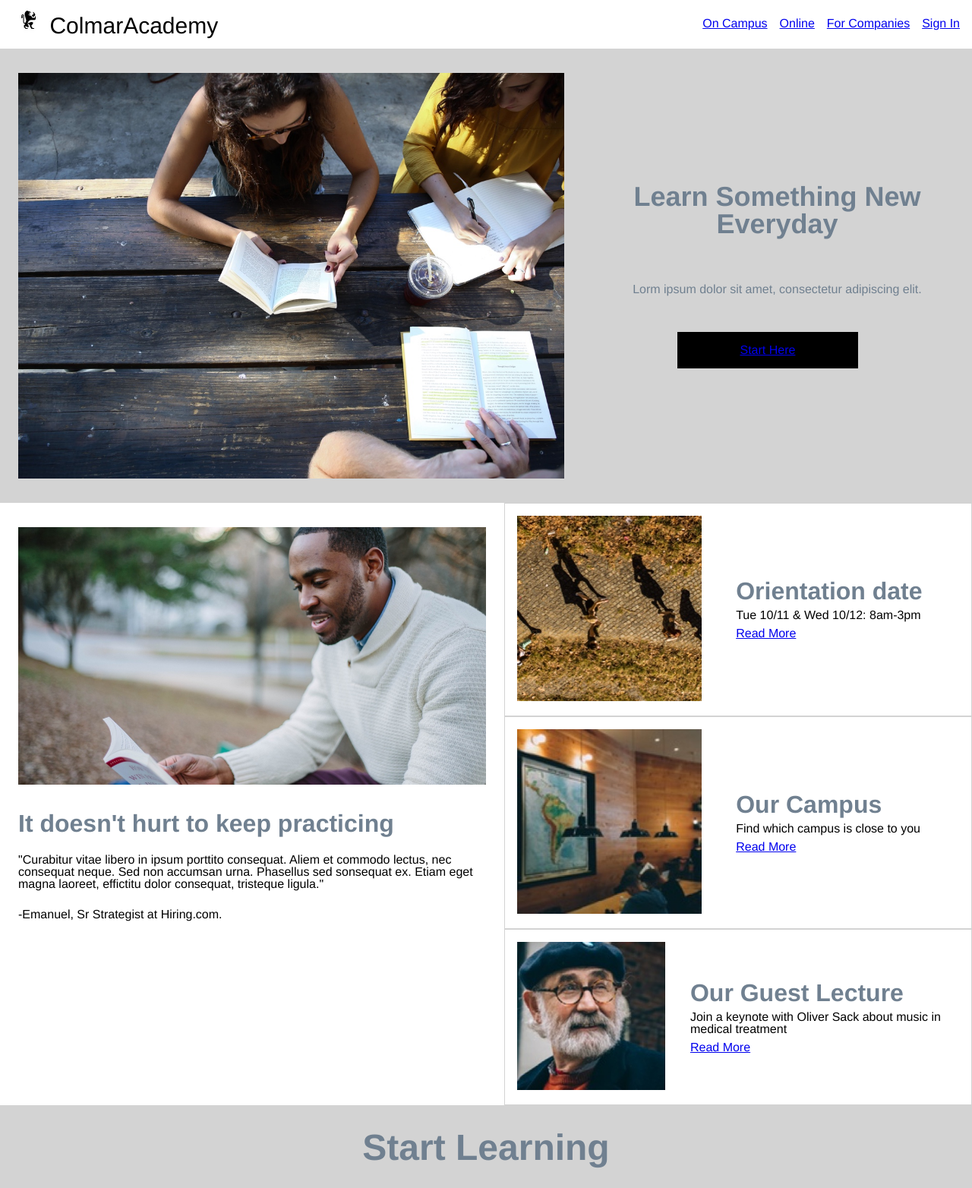
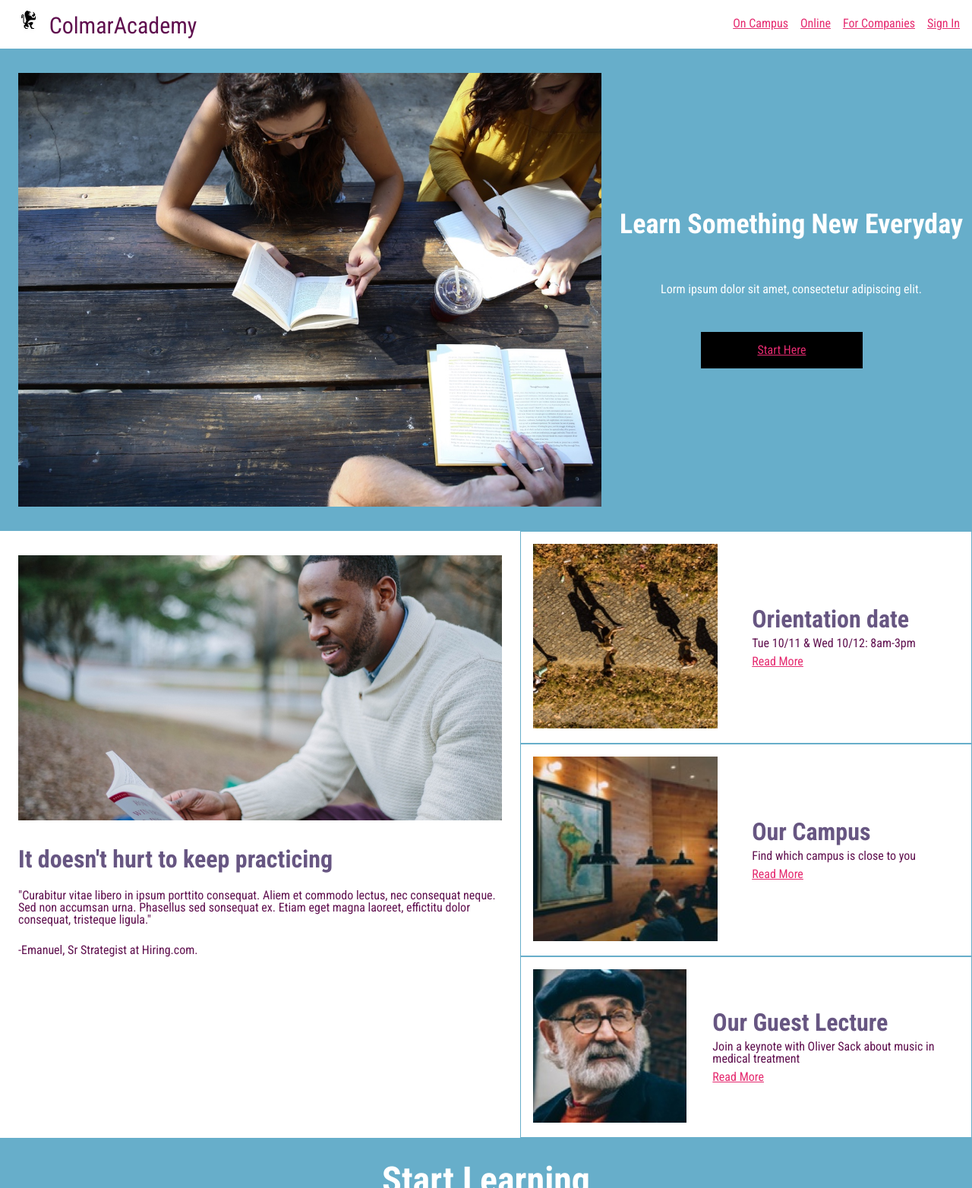
Before and after one commit to ashmac/colmar_academy, a plain HTML site: page index.html in a window 1280 px wide. Shown: the top 1564 px of the page at 76% size. Drawn offline with Linux system fonts and the light colour scheme.

Commit message:
fourteen

```diff
--- a/index.html
+++ b/index.html
@@ -6,6 +6,7 @@
     <link href="resources/css/reset.css" type="text/css" rel="stylesheet">
     <link href="resources/css/style.css" type="text/css" rel="stylesheet">
     <link rel="icon" href="./favicon.ico" type="image/x-icon">
+    <link href="https://fonts.googleapis.com/css?family=Open+Sans:300,400,700|Roboto+Condensed:300,400,700" rel="stylesheet">
   </head>
   <body>
 
@@ -18,10 +19,10 @@
       </div>
       <nav class="menu">
       <ul>
-        <li><a href="#on-campus">On Campus</a></li>
-        <li><a href="#online">Online</a></li>
-        <li><a href="#for-companies">For Companies</a></li>
-        <li><a href="#sign-in">Sign In</a></li>
+        <li><a class="cta" href="#on-campus">On Campus</a></li>
+        <li><a class="cta" href="#online">Online</a></li>
+        <li><a class="cta" href="#for-companies">For Companies</a></li>
+        <li><a class="cta" href="#sign-in">Sign In</a></li>
       </ul>
     </nav>
   </nav>
@@ -35,7 +36,7 @@
         <div class="banner-words">
           <h1>Learn Something New Everyday</h1>
           <h3>Lorm ipsum dolor sit amet, consectetur adipiscing elit.</h3>
-          <div class="button"><a href="#start-here">Start Here</a></div>
+          <div class="button"><a class="cta" href="#start-here">Start Here</a></div>
         </div>
     </div>
   </div>
@@ -58,7 +59,7 @@
       <div class="info-words">
         <span>Orientation date</span>
           <p>Tue 10/11 & Wed 10/12: 8am-3pm</p>
-          <a href="#read-more">Read More</a>
+          <a class="cta" href="#read-more">Read More</a>
       </div>
     </div>
     <div class="info-box">
@@ -68,7 +69,7 @@
       <div class="info-words">
         <span>Our Campus</span>
           <p>Find which campus is close to you</p>
-          <a href="#read-more">Read More</a>
+          <a class="cta" href="#read-more">Read More</a>
         </div>
     </div>
     <div class="info-box">
@@ -78,7 +79,7 @@
       <div class="info-words">
       <span>Our Guest Lecture</span>
         <p>Join a keynote with Oliver Sack about music in medical treatment</p>
-        <a href="#read-more">Read More</a>
+        <a class="cta" href="#read-more">Read More</a>
       </div>
     </div>
   </div>
--- a/resources/css/style.css
+++ b/resources/css/style.css
@@ -1,13 +1,16 @@
+/* Fonts */
 
 html {
   font-size: 16px;
 }
 body {
-  font-family: helvetica;
+  font-family: "Roboto Condensed";
 }
 
 header {
   height: 64px;
+  color: #5f0f4e;
+
 
 }
 .container {
@@ -33,7 +36,7 @@ ul {
   margin-right: 1rem;
   display: flex;
   flex-direction: row
-  font-size: 20px;
+
 }
 
 li {
@@ -41,11 +44,18 @@ li {
   list-style: none;
 }
 
+p {
+  color: #5f0f4e;
+}
+
+.cta {
+  color: #e52a6f;
+}
 
 .first-banner-flex {
   display: flex;
-  background-color: lightgray;
-  color: slategray;
+  background-color: #67aeca;
+  color: white;
 }
 
   .first-image {
@@ -71,7 +81,7 @@ li {
 
 .banner-words h1 {
   font-weight: bold;
-  color: slategray;
+  color: white;
   font-size: 36px;
   padding-bottom: 36px;
 }
@@ -111,7 +121,7 @@ li {
 .hurt span {
   font-size: 2rem;
   font-weight: bold;
-  color: slategray;
+  color: #675682;
 }
 
 .hurt p {
@@ -120,7 +130,7 @@ li {
 .info-box {
   display: flex;
   flex-direction: row;
-  border: 1px solid lightgray;
+  border: 1px solid #67aeca;
 }
 
 .info-box img {
@@ -139,7 +149,7 @@ li {
 .info-words span {
   font-weight: bold;
   font-size: 2rem;
-  color: slategray;
+  color: #675682;
 
 }
 
@@ -149,14 +159,15 @@ li {
 }
 
 .third-banner {
-  background-color: lightgray;
-  color: slategray;
+  background-color: #67aeca;
+
 }
 .third-banner .title {
   padding: 32px;
   text-align: center;
   font-size: 3rem;
   font-weight: bold;
+  color: white;
 }
 
 .flex-container {
@@ -186,7 +197,7 @@ li {
 
 .item-words span {
   font-weight: bold;
-  color: slategray;
+  color: #675682;
 }
 
 .item-words  p {
@@ -199,7 +210,7 @@ li {
   padding: 32px;
   font-size: 3rem;
   font-weight: bold;
-  color: slategray;
+  color: #675682;
 }
 .presentation-banner {
   display: flex;
@@ -217,10 +228,12 @@ video {
 .presentation-display span {
   font-size: 1.5rem;
   font-weight: bold;
-  color: slategray;
+  color: #675682;
 }
 
-
+.presentation-display p {
+  padding-top: 24px;
+}
 
 .thesis-box {
   display: flex;
@@ -242,14 +255,10 @@ video {
 .thesis-words span {
   font-weight: bold;
   font-size: 1.5rem;
-  color: slategray;
+  color: #675682;
   padding-bottom: 32px;
 }
 
 .footer {
   padding-left: 24px;
 }
-@media only screen and (max-width: 470px)
-.container {
-
-}
```
